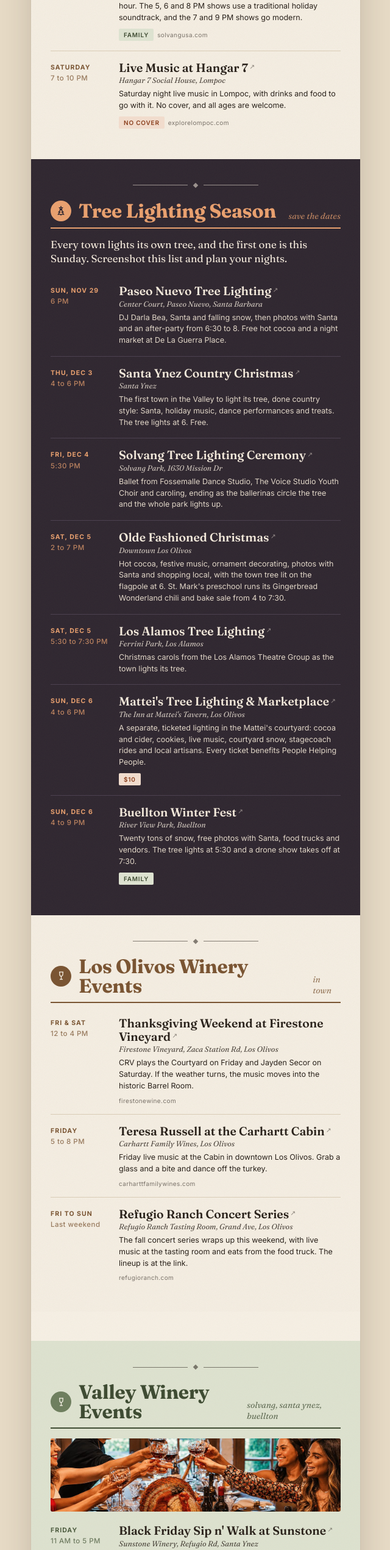
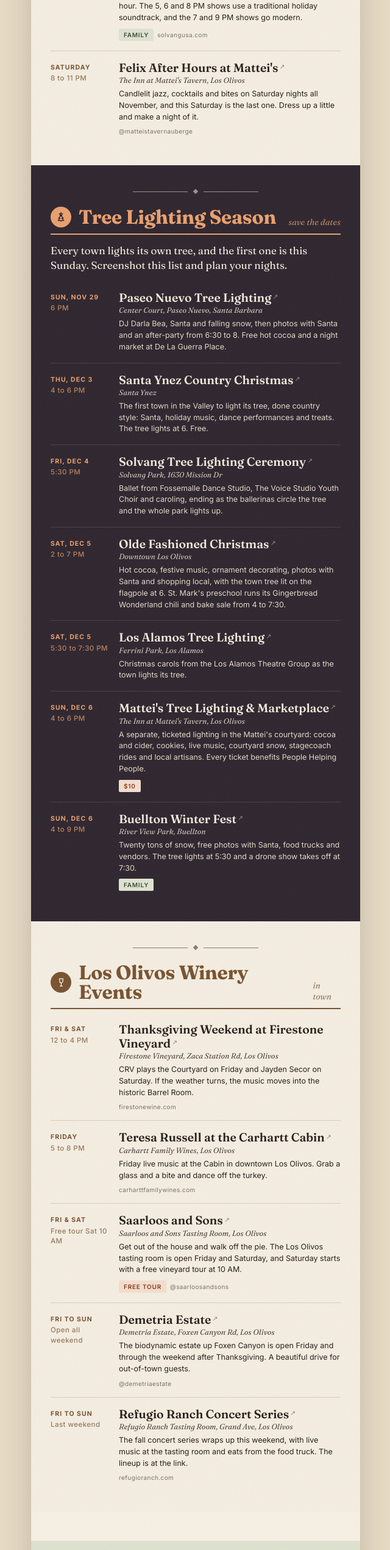
Before and after one commit to dvdbosch-creator/valley-weekender, a plain HTML site: page issues/2026-11-27/index.html in a window 1280 px wide. Shown: the part 2026-4568 px from the top of the page at 61% size, without its empty margins (319-959 px from the left). Drawn offline with Linux system fonts and the light colour scheme.

Commit message:
Preview: Nov 27 issue, add winery Instagram finds

```diff
--- a/issues/2026-11-27/index.html
+++ b/issues/2026-11-27/index.html
@@ -310,7 +310,7 @@ a.src,a.srcl{color:inherit;text-decoration:underline;text-decoration-color:rgba(
   <div class="head"><h2><span class="icon" style="background:#7A5533"><svg width="17" height="17" viewBox="0 0 24 24" fill="none" stroke="#F7F1E6" stroke-width="1.8"><path d="M9 18V5l11-2v13"/><circle cx="6.5" cy="18" r="2.5"/><circle cx="17.5" cy="16" r="2.5"/></svg></span>Evening &amp; Music</h2><span class="num">friday and saturday nights</span></div>
   <div class="item"><div class="t">Fri &amp; Sat<small>9 PM to midnight</small></div><div><h4><a class="ev" href="https://www.mavericksaloon.com/event-calendar/" target="_blank" rel="noopener">80s and 90s Nights at the Maverick<span class="go" aria-hidden="true">&#8599;</span></a></h4><div class="where">Maverick Saloon, Sagunto St, Santa Ynez</div><p>The Molly Ringwald Project throws an 80s dance party on Friday, and Flannel 101 turns Saturday into a 90s dance party. Sunday Roundup brings all-day specials, with happy hour from 3 to 6.</p><div class="meta"><span class="src">mavericksaloon.com</span></div></div></div>
   <div class="item"><div class="t">Nightly<small>5 to 9 PM, on the hour</small></div><div><h4><a class="ev" href="https://solvangusa.com/things-to-do/solvang-julefest/" target="_blank" rel="noopener">Julefest Light &amp; Music Show<span class="go" aria-hidden="true">&#8599;</span></a></h4><div class="where">Solvang Park, Solvang</div><p>A 10-minute show of lights and music, every hour on the hour. The 5, 6 and 8 PM shows use a traditional holiday soundtrack, and the 7 and 9 PM shows go modern.</p><div class="meta"><span class="chip fam">Family</span><span class="src">solvangusa.com</span></div></div></div>
-  <div class="item" style="border-bottom:none"><div class="t">Saturday<small>7 to 10 PM</small></div><div><h4><a class="ev" href="https://explorelompoc.com/event/live-music-at-hangar-7-social-house/2026-11-28/" target="_blank" rel="noopener">Live Music at Hangar 7<span class="go" aria-hidden="true">&#8599;</span></a></h4><div class="where">Hangar 7 Social House, Lompoc</div><p>Saturday night live music in Lompoc, with drinks and food to go with it. No cover, and all ages are welcome.</p><div class="meta"><span class="chip price">No cover</span><span class="src">explorelompoc.com</span></div></div></div>
+  <div class="item" style="border-bottom:none"><div class="t">Saturday<small>8 to 11 PM</small></div><div><h4><a class="ev" href="https://www.instagram.com/matteistavernauberge/reel/Df_AmZjOvkg/" target="_blank" rel="noopener">Felix After Hours at Mattei's<span class="go" aria-hidden="true">&#8599;</span></a></h4><div class="where">The Inn at Mattei's Tavern, Los Olivos</div><p>Candlelit jazz, cocktails and bites on Saturday nights all November, and this Saturday is the last one. Dress up a little and make a night of it.</p><div class="meta"><span class="src">@matteistavernauberge</span></div></div></div>
 </section>
 
 <section class="block hal">
@@ -331,6 +331,8 @@ a.src,a.srcl{color:inherit;text-decoration:underline;text-decoration-color:rgba(
   <div class="head"><h2 style="white-space:normal"><span class="icon" style="background:#7A5533"><svg width="17" height="17" viewBox="0 0 24 24" fill="none" stroke="#F7F1E6" stroke-width="1.8"><path d="M8 3h8l-.5 6a3.5 3.5 0 0 1-7 0z"/><path d="M12 12.5V20M8.5 20h7"/></svg></span>Los Olivos Winery Events</h2><span class="num">in town</span></div>
   <div class="item"><div class="t">Fri &amp; Sat<small>12 to 4 PM</small></div><div><h4><a class="ev" href="https://www.firestonewine.com/events/thanksgiving-weekend-live-music/" target="_blank" rel="noopener">Thanksgiving Weekend at Firestone Vineyard<span class="go" aria-hidden="true">&#8599;</span></a></h4><div class="where">Firestone Vineyard, Zaca Station Rd, Los Olivos</div><p>CRV plays the Courtyard on Friday and Jayden Secor on Saturday. If the weather turns, the music moves into the historic Barrel Room.</p><div class="meta"><span class="src">firestonewine.com</span></div></div></div>
   <div class="item"><div class="t">Friday<small>5 to 8 PM</small></div><div><h4><a class="ev" href="https://www.carharttfamilywines.com/mec-category/tasting-room-events/" target="_blank" rel="noopener">Teresa Russell at the Carhartt Cabin<span class="go" aria-hidden="true">&#8599;</span></a></h4><div class="where">Carhartt Family Wines, Los Olivos</div><p>Friday live music at the Cabin in downtown Los Olivos. Grab a glass and a bite and dance off the turkey.</p><div class="meta"><span class="src">carharttfamilywines.com</span></div></div></div>
+  <div class="item"><div class="t">Fri &amp; Sat<small>Free tour Sat 10 AM</small></div><div><h4><a class="ev" href="https://www.instagram.com/saarloosandsons/p/DgK3YEUhsPs/" target="_blank" rel="noopener">Saarloos and Sons<span class="go" aria-hidden="true">&#8599;</span></a></h4><div class="where">Saarloos and Sons Tasting Room, Los Olivos</div><p>Get out of the house and walk off the pie. The Los Olivos tasting room is open Friday and Saturday, and Saturday starts with a free vineyard tour at 10 AM.</p><div class="meta"><span class="chip price">Free tour</span><span class="src">@saarloosandsons</span></div></div></div>
+  <div class="item"><div class="t">Fri to Sun<small>Open all weekend</small></div><div><h4><a class="ev" href="https://www.instagram.com/demetriaestate/p/DgGJObkzWRd/" target="_blank" rel="noopener">Demetria Estate<span class="go" aria-hidden="true">&#8599;</span></a></h4><div class="where">Demetria Estate, Foxen Canyon Rd, Los Olivos</div><p>The biodynamic estate up Foxen Canyon is open Friday and through the weekend after Thanksgiving. A beautiful drive for out-of-town guests.</p><div class="meta"><span class="src">@demetriaestate</span></div></div></div>
   <div class="item" style="border-bottom:none"><div class="t">Fri to Sun<small>Last weekend</small></div><div><h4><a class="ev" href="https://www.refugioranch.com/events/details/concert-series/" target="_blank" rel="noopener">Refugio Ranch Concert Series<span class="go" aria-hidden="true">&#8599;</span></a></h4><div class="where">Refugio Ranch Tasting Room, Grand Ave, Los Olivos</div><p>The fall concert series wraps up this weekend, with live music at the tasting room and eats from the food truck. The lineup is at the link.</p><div class="meta"><span class="src">refugioranch.com</span></div></div></div>
 </section>
 
@@ -338,7 +340,8 @@ a.src,a.srcl{color:inherit;text-decoration:underline;text-decoration-color:rgba(
   <div class="divo"><i></i><s></s><i></i></div>
   <div class="head"><h2 style="white-space:normal"><span class="icon" style="background:#6F7F5F"><svg width="17" height="17" viewBox="0 0 24 24" fill="none" stroke="#F7F1E6" stroke-width="1.8"><path d="M8 3h8l-.5 6a3.5 3.5 0 0 1-7 0z"/><path d="M12 12.5V20M8.5 20h7"/></svg></span>Valley Winery Events</h2><span class="num">solvang, santa ynez, buellton</span></div>
   <img class="elf" src="img/sunstone.jpg" alt="A holiday table at Sunstone Winery" style="object-position:50% 40%">
-  <div class="item"><div class="t">Friday<small>11 AM to 5 PM</small></div><div><h4><a class="ev" href="https://www.visitsyv.com/event/2nd-annual-black-friday-sip-n-walk/" target="_blank" rel="noopener">Black Friday Sip n' Walk at Sunstone<span class="go" aria-hidden="true">&#8599;</span></a></h4><div class="where">Sunstone Winery, Refugio Rd, Santa Ynez</div><p>An open-house tasting across the estate, with stations in the caves, Linda's Library and the tasting room, plus holiday decor and gifts to shop. Club members get in free with up to two guests.</p><div class="meta"><span class="chip price">$30 tasting</span><span class="src">visitsyv.com</span></div></div></div>
+  <div class="item"><div class="t">Fri to Mon<small>Sip n' Walk Fri 11 to 5</small></div><div><h4><a class="ev" href="https://www.instagram.com/sunstonewinery/p/DgLEaFyiZaC/" target="_blank" rel="noopener">Black Friday at Sunstone<span class="go" aria-hidden="true">&#8599;</span></a></h4><div class="where">Sunstone Winery, Refugio Rd, Santa Ynez</div><p>Friday's Sip n' Walk is an open-house tasting across the estate, with stations in the caves, Linda's Library and the tasting room. Through Cyber Monday: 50% off wine cocktails, mocktails and bottles to go, and Mystery Cases of 12 wines for $299 (worth up to $700), with three golden tickets for a night at Sunstone Villa. Plus barrel tastings of Merlot and Cabernet Sauvignon, a self-guided estate tour with special pours, and caviar, charcuterie, desserts and hot cocoa.</p><div class="meta"><span class="chip price">$30 Sip n' Walk</span><span class="src">@sunstonewinery</span></div></div></div>
+  <div class="item"><div class="t">Friday<small>11 AM to 5 PM</small></div><div><h4><a class="ev" href="https://www.instagram.com/melville_winery/p/Df50OH7pOlC/" target="_blank" rel="noopener">Black Friday at Melville<span class="go" aria-hidden="true">&#8599;</span></a></h4><div class="where">Melville Winery, Sta. Rita Hills, Lompoc</div><p>Live music from 12 to 3, wine and an Armenian food pop-up from Tsakas at the estate. The Santa Barbara Tasting Lounge stays open 12 to 7 with music from 4 to 7. Reservations encouraged.</p><div class="meta"><span class="src">@melville_winery</span></div></div></div>
   <div class="item"><div class="t">Fri to Sun<small>Afternoons</small></div><div><h4><a class="ev" href="https://www.brickbarnwineestate.com/events/" target="_blank" rel="noopener">Brick Barn Weekend<span class="go" aria-hidden="true">&#8599;</span></a></h4><div class="where">Brick Barn Wine Estate, Buellton</div><p>The John Lyle Trio plays Friday and Dusty Strings play Saturday, both 1 to 4 PM. Sunday is Sangria Sunday, $10 a glass (normally $18) from 11 AM to 7 PM, with Rusty Lindsey from 2 to 4.</p><div class="meta"><span class="chip price">$10 sangria</span><span class="src">brickbarnwineestate.com</span></div></div></div>
   <div class="item"><div class="t">Sat &amp; Sun<small>1 to 4 PM</small></div><div><h4><a class="ev" href="https://www.rideauvineyard.com/events/" target="_blank" rel="noopener">Heavy Cats and Kenny Taylor at Rideau<span class="go" aria-hidden="true">&#8599;</span></a></h4><div class="where">Rideau Vineyard, Alamo Pintado Rd, Solvang</div><p>Heavy Cats bring rock, blues, funk and soul with three-part harmonies on Saturday. Paso Robles singer-songwriter Taylor plays Sunday.</p><div class="meta"><span class="src">rideauvineyard.com</span></div></div></div>
   <div class="item" style="border-bottom:none"><div class="t">Friday<small>2 to 5 PM</small></div><div><h4><a class="ev" href="https://www.lincourtwines.com/events/live-music-fridays/" target="_blank" rel="noopener">Live Music Friday at Lincourt<span class="go" aria-hidden="true">&#8599;</span></a></h4><div class="where">Lincourt Vineyards, Alamo Pintado Rd, Solvang</div><p>Erinn Alissa closes out the season of Live Music Fridays on the veranda. No reservations needed, and blankets and beach chairs are welcome on the lawn.</p><div class="meta"><span class="src">lincourtwines.com</span></div></div></div>
```
Also changed, not shown: issues/2026-11-27/substack.html (+1 -1 lines).
